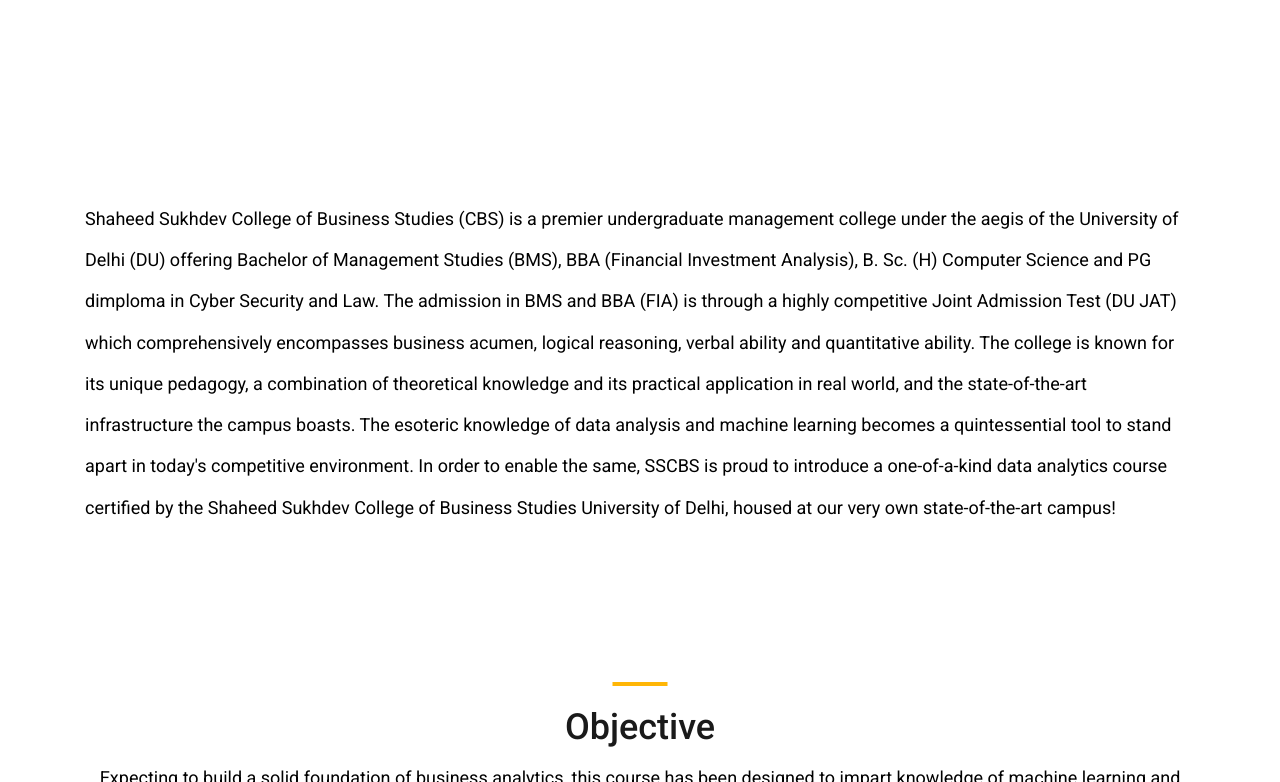
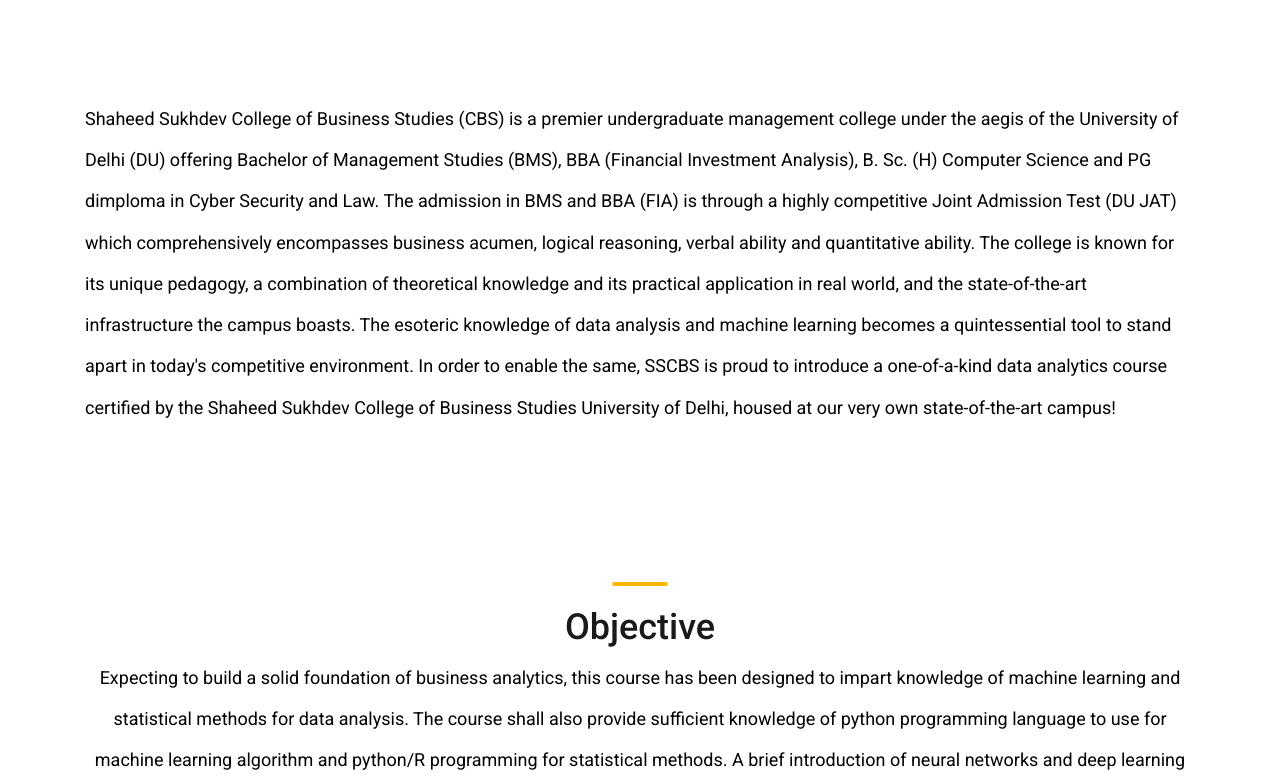
Before and after one commit to sscbsdu/data-analytics-course, a plain HTML site: page index.html in a window 1280 px wide. Shown: the part 702-1484 px from the top of the page. Drawn offline with nearby package versions, Linux system fonts and the light colour scheme.

Commit message:
Add files via upload

```diff
--- a/index.html
+++ b/index.html
@@ -129,8 +129,8 @@
 
 	<!-- Objective -->
 
-	<div class="page_section" id="about">
-		<div class="container top-padding-none">
+	<div class="page_section top-padding-none" id="about">
+		<div class="container">
 			<div class="row">
 				<div class="col">
 						<p>Shaheed Sukhdev College of Business Studies (CBS) is a premier undergraduate management college under the aegis of the University of Delhi (DU) offering Bachelor of Management Studies (BMS), BBA (Financial Investment Analysis), B. Sc. (H) Computer Science and PG dimploma in Cyber Security and Law. The admission in BMS and BBA (FIA) is through a highly competitive Joint Admission Test (DU JAT) which comprehensively encompasses business acumen, logical reasoning, verbal ability and quantitative ability.
```
